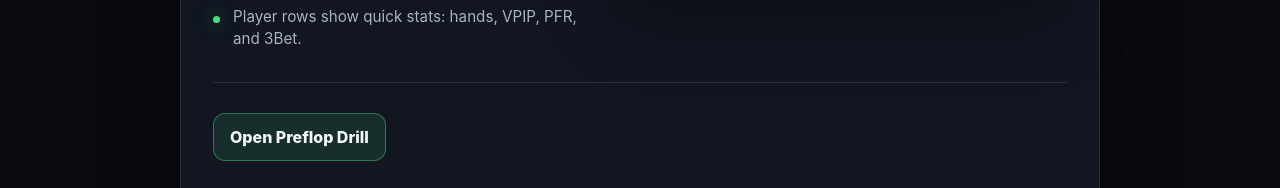
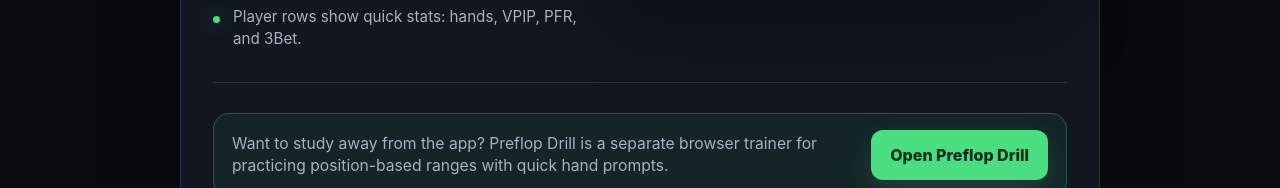
Before and after one commit to adriverin/livepokerhud-privacy, a plain HTML site: page index.html in a window 1280 px wide. Shown: the part 1004-1192 px from the top of the page. Drawn offline with Linux system fonts and the light colour scheme.

Commit message:
Improve preflop drill CTA

```diff
--- a/index.html
+++ b/index.html
@@ -230,11 +230,22 @@
       }
 
       .site-actions {
-        display: flex;
-        flex-wrap: wrap;
-        gap: 12px;
+        display: grid;
+        grid-template-columns: minmax(0, 1fr) auto;
+        gap: 18px;
         align-items: center;
         margin: 0 0 30px;
+        padding: 16px 18px;
+        border: 1px solid rgba(74, 222, 128, 0.28);
+        border-radius: 16px;
+        background: rgba(74, 222, 128, 0.07);
+      }
+
+      .site-action-copy {
+        margin: 0;
+        color: var(--muted);
+        font-size: 0.98rem;
+        line-height: 1.45;
       }
 
       .button-link {
@@ -244,15 +255,16 @@
         min-height: 44px;
         border: 1px solid rgba(74, 222, 128, 0.42);
         border-radius: 12px;
-        padding: 10px 16px;
-        background: rgba(74, 222, 128, 0.12);
-        color: var(--text);
+        padding: 11px 18px;
+        background: var(--accent);
+        color: #052d20;
         font-weight: 800;
         text-decoration: none;
+        box-shadow: 0 12px 30px rgba(74, 222, 128, 0.18);
       }
 
       .button-link:hover {
-        background: rgba(74, 222, 128, 0.18);
+        background: #86efac;
       }
 
       .tabs {
@@ -310,6 +322,14 @@
 
         .tabs {
           flex-direction: column;
+        }
+
+        .site-actions {
+          grid-template-columns: 1fr;
+        }
+
+        .button-link {
+          width: 100%;
         }
 
         .brand-lockup,
@@ -416,7 +436,11 @@
           </div>
         </section>
 
-        <div class="site-actions" aria-label="Site navigation">
+        <div class="site-actions" aria-label="Preflop Drill">
+          <p class="site-action-copy">
+            Want to study away from the app? Preflop Drill is a separate browser trainer
+            for practicing position-based ranges with quick hand prompts.
+          </p>
           <a class="button-link" href="/preflopdrill/">Open Preflop Drill</a>
         </div>
 
```
